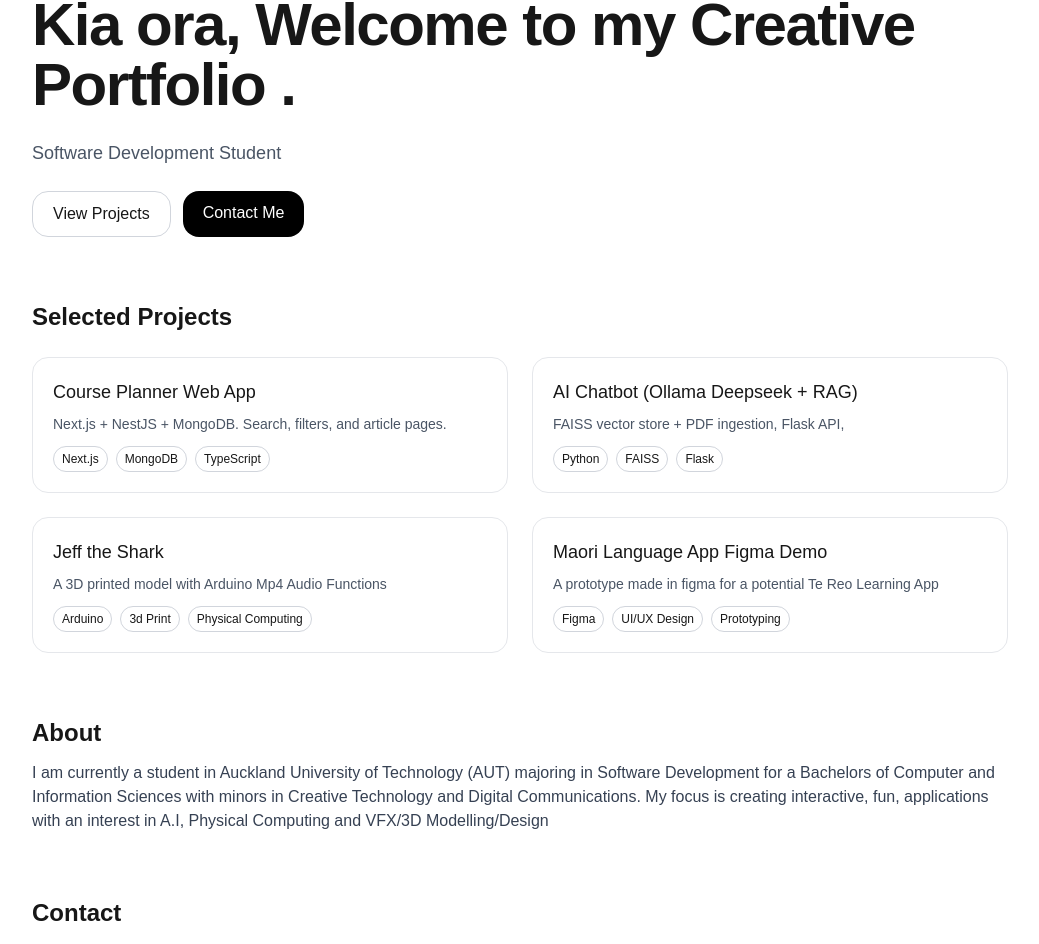
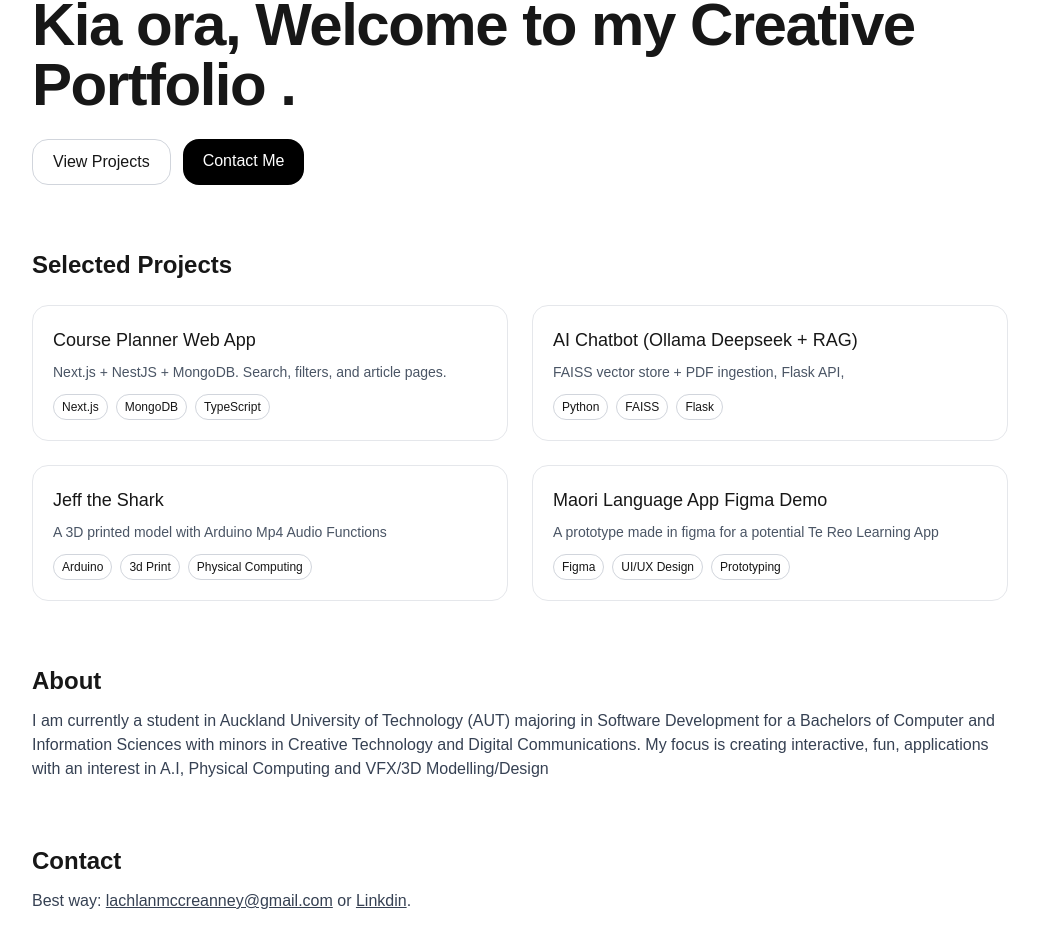
Before and after one commit to Locky555/Portfolio, a Next.js app: page / in a window 1280 px wide. Shown: the part 45-989 px from the top of the page, without its empty margins (120-1159 px from the left). Built offline with nearby package versions, Linux system fonts and the light colour scheme.

Commit message:
Added linkdin link

```diff
--- a/src/app/page.tsx
+++ b/src/app/page.tsx
@@ -37,7 +37,11 @@ export default function Page() {
           Kia ora, Welcome to my Creative Portfolio <span className="underline decoration-4 decoration-blue-500/60"></span>.
         </h1>
         <p className="text-lg text-gray-600 dark:text-gray-300">
-          Software Development Student
+
+
+
+
+
         </p>
         <div className="flex gap-3">
           <Link
@@ -94,8 +98,8 @@ export default function Page() {
       <section id="contact" className="space-y-3">
         <h2 className="text-2xl font-semibold">Contact</h2>
         <p className="text-gray-700 dark:text-gray-300">
-          Best way: <a className="underline" href="mailto:you@example.com">you@example.com</a> or{" "}
-          <a className="underline" href="https://www.linkedin.com/in/your-handle" target="_blank">LinkedIn</a>.
+          Best way: <a className="underline" href="mailto:you@example.com">lachlanmccreanney@gmail.com</a> or{" "}
+          <a className="underline" href="https://www.linkedin.com/in/lmccreanney" target="_blank">Linkdin</a>.
         </p>
       </section>
 
```
